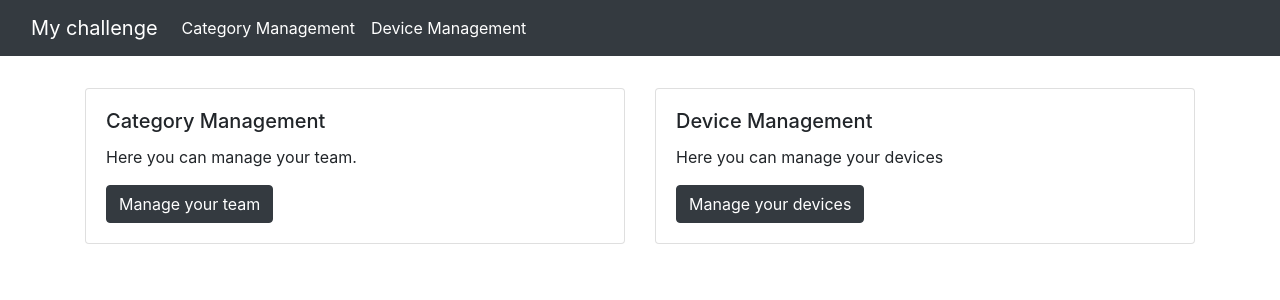
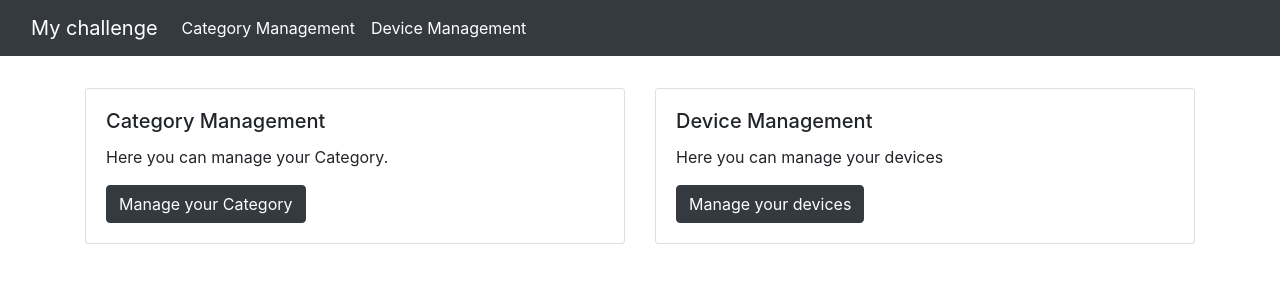
Before and after one commit to gustavo2207/Frontend-My-Challenge, an Angular app: page / in a window 1280 px wide. Shown: the top 300 px of the page. Built offline with nearby package versions, Linux system fonts and the light colour scheme; no server answers.

Commit message:
fixed string

```diff
--- a/src/app/cards/cards.component.html
+++ b/src/app/cards/cards.component.html
@@ -4,9 +4,9 @@
       <div class="card">
         <div class="card-body">
           <h5 class="card-title">Category Management</h5>
-          <p class="card-text">Here you can manage your team.</p>
+          <p class="card-text">Here you can manage your Category.</p>
           <a href="#" class="btn btn-dark" (click)="manageCategory($event)"
-            >Manage your team</a
+            >Manage your Category</a
           >
         </div>
       </div>
```
